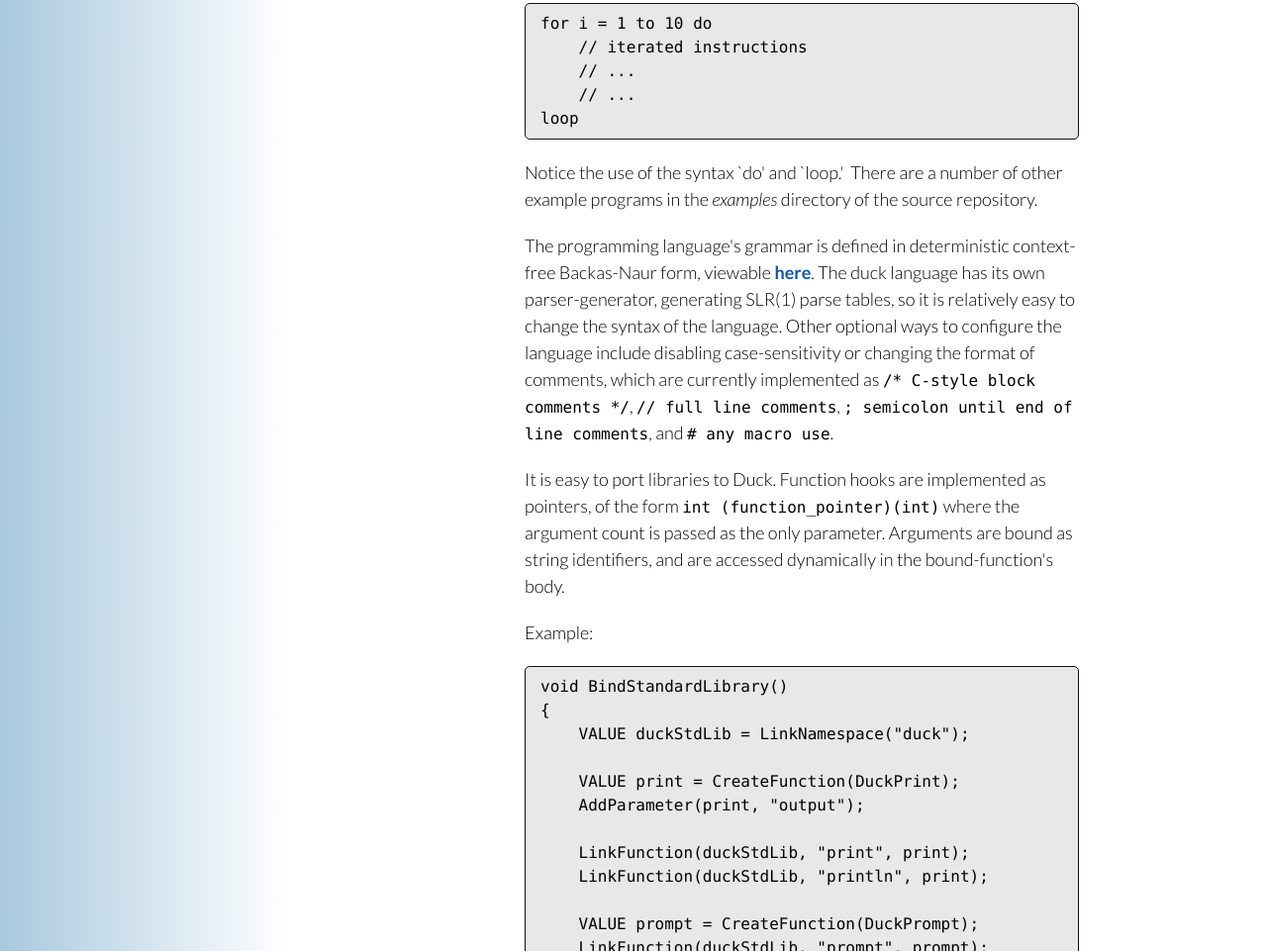
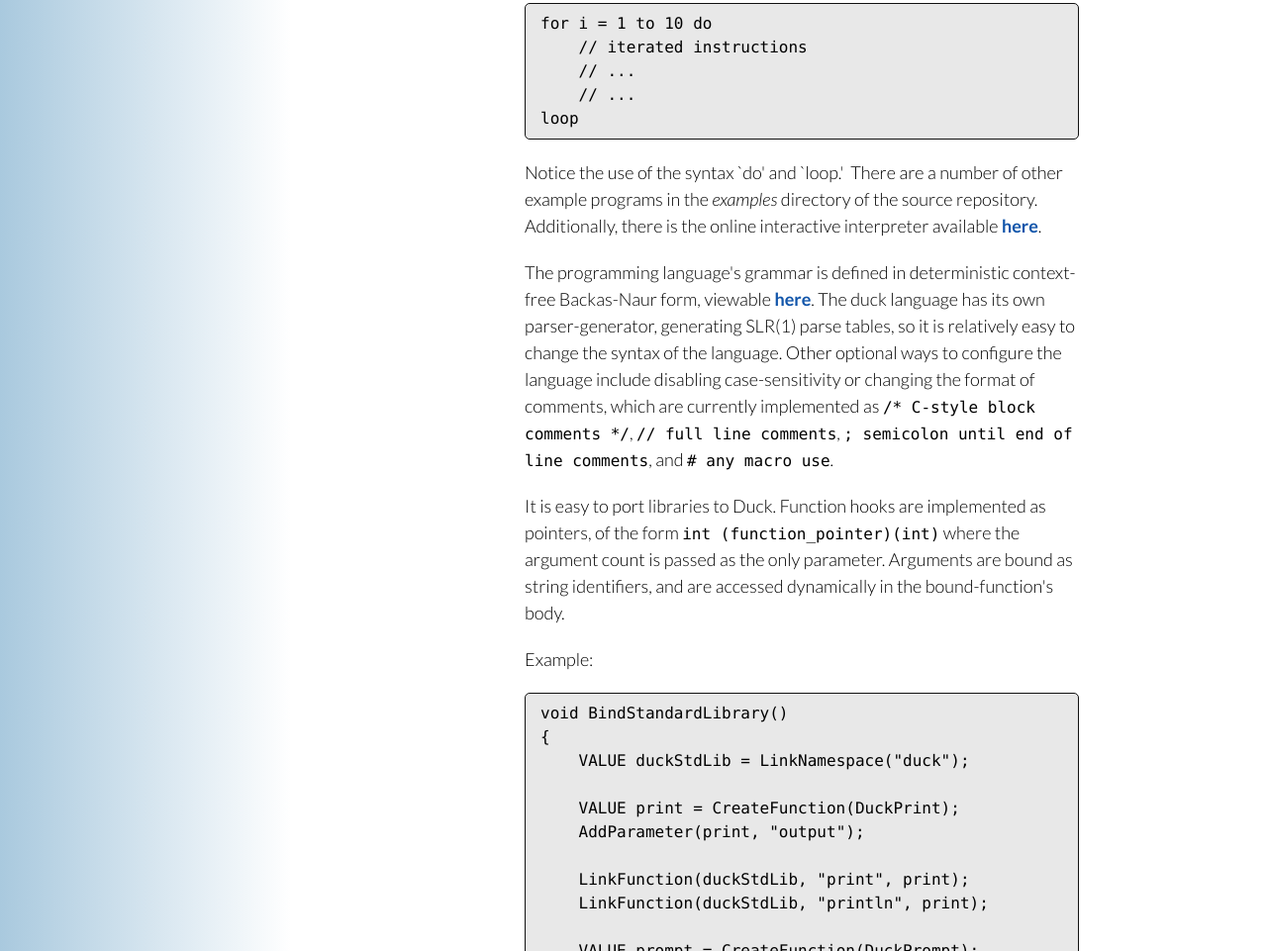
Before and after one commit to gregtour/duck-lang, a plain HTML site: page index.html in a window 1280 px wide. Shown: the part 821-1782 px from the top of the page at 99% size. Drawn offline with Linux system fonts and the light colour scheme.

Commit message:
Added link to homepage to the demo interpreter.

```diff
--- a/index.html
+++ b/index.html
@@ -61,7 +61,7 @@ loop
 loop
 </code></pre>
 
-<p>Notice the use of the syntax `do' and `loop.'  There are a number of other example programs in the <em>examples</em> directory of the source repository.</p>
+<p>Notice the use of the syntax `do' and `loop.'  There are a number of other example programs in the <em>examples</em> directory of the source repository. Additionally, there is the online interactive interpreter available <a href="http://ducklang.org/demo">here</a>.</p>
 
 <p>The programming language's grammar is defined in deterministic context-free Backas-Naur form, viewable <a href="http://ducklang.org/syntax.html">here</a>. The duck language has its own parser-generator, generating SLR(1) parse tables, so it is relatively easy to change the syntax of the language. Other optional ways to configure the language include disabling case-sensitivity or changing the format of comments, which are currently implemented as <code>/* C-style block comments */</code>, <code>// full line comments</code>, <code>; semicolon until end of line comments</code>, and <code># any macro use</code>.</p>
 
```
